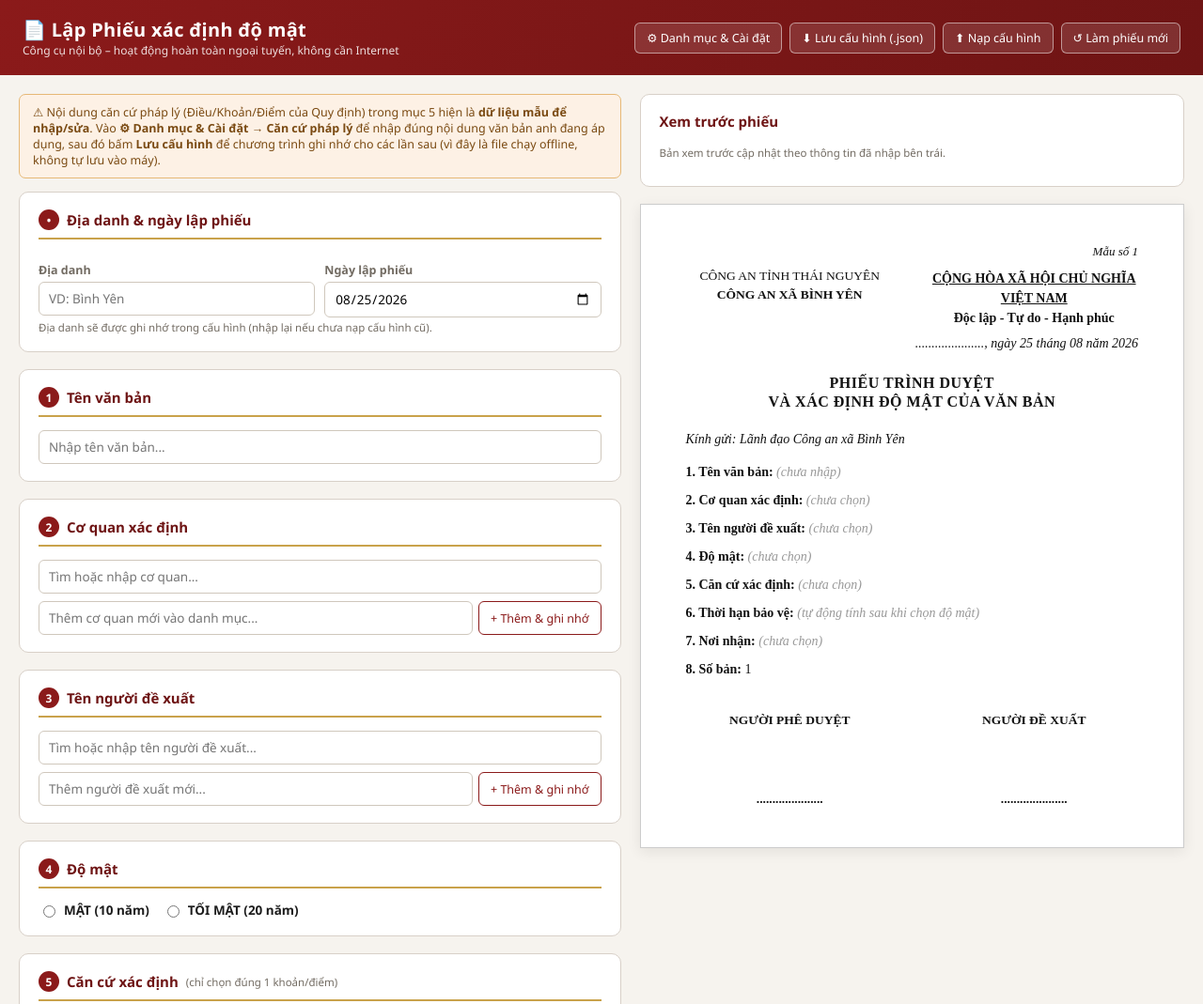
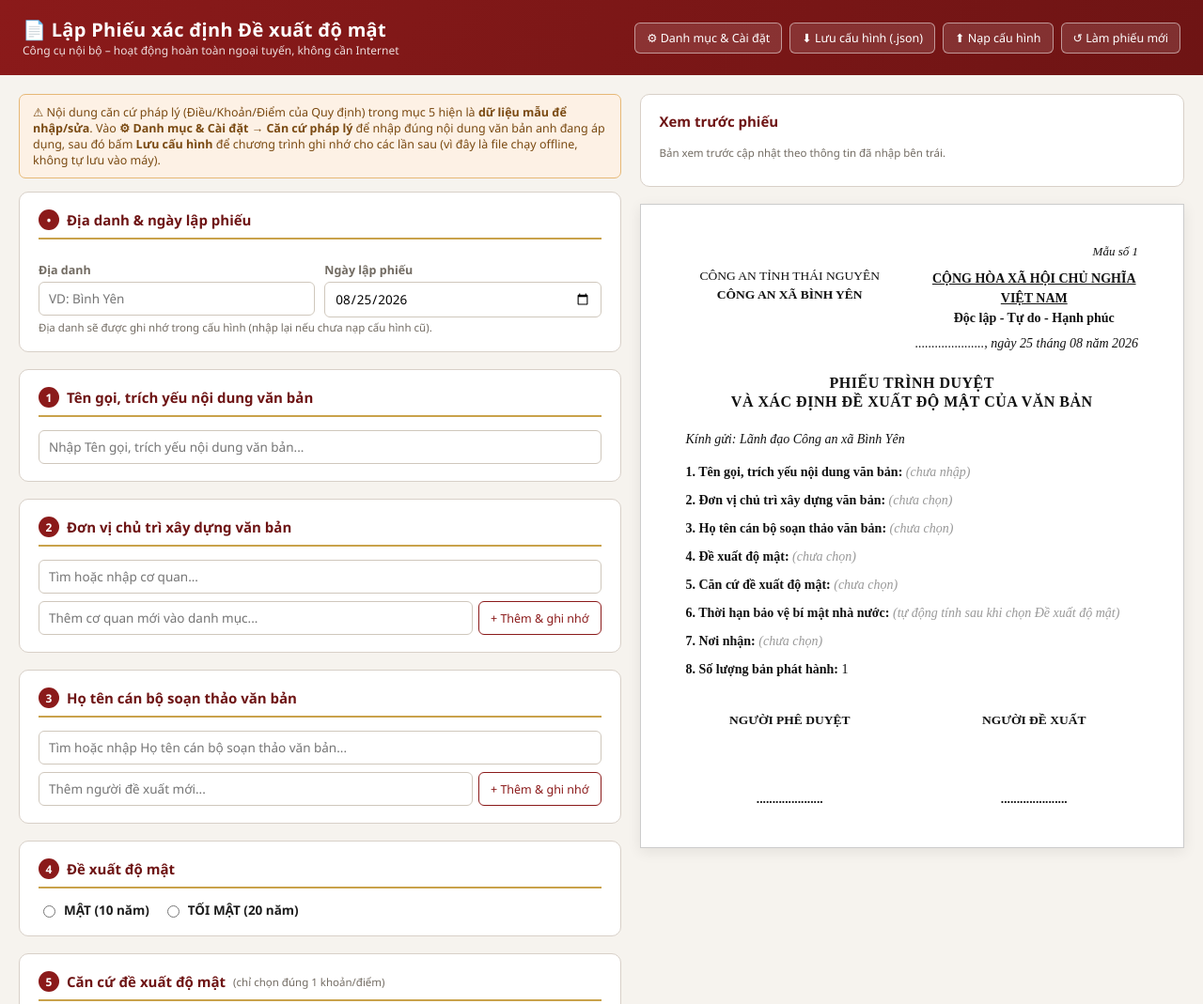
Before and after one commit to lupin1109/Phieuxacdinh, a plain HTML site: page index.html in a window 1280 px wide. Shown: the top 1069 px of the page at 94% size. Drawn offline with Linux system fonts and the light colour scheme.

Commit message:
Update index.html

```diff
--- a/index.html
+++ b/index.html
@@ -3,7 +3,7 @@
 <head>
 <meta charset="UTF-8">
 <meta name="viewport" content="width=device-width, initial-scale=1.0">
-<title>Phiếu xác định độ mật</title>
+<title>Phiếu xác định Đề xuất độ mật</title>
 <style>
   :root{
     --primary:#8b1a1a; --primary-dark:#6e1414; --ink:#1c1c1c; --line:#d8d0c8;
@@ -138,7 +138,7 @@
 
 <header class="app-header">
   <div>
-    <h1>📄 Lập Phiếu xác định độ mật</h1>
+    <h1>📄 Lập Phiếu xác định Đề xuất độ mật</h1>
     <div class="sub">Công cụ nội bộ – hoạt động hoàn toàn ngoại tuyến, không cần Internet</div>
   </div>
   <div class="toolbar">
@@ -175,12 +175,12 @@
     </div>
 
     <div class="panel">
-      <h2><span class="num">1</span> Tên văn bản</h2>
-      <input type="text" id="tenVanBan" placeholder="Nhập tên văn bản..." oninput="renderPreview()">
+      <h2><span class="num">1</span> Tên gọi, trích yếu nội dung văn bản</h2>
+      <input type="text" id="tenVanBan" placeholder="Nhập Tên gọi, trích yếu nội dung văn bản..." oninput="renderPreview()">
     </div>
 
     <div class="panel">
-      <h2><span class="num">2</span> Cơ quan xác định</h2>
+      <h2><span class="num">2</span> Đơn vị chủ trì xây dựng văn bản</h2>
       <div class="searchbox">
         <input type="text" id="coQuanInput" placeholder="Tìm hoặc nhập cơ quan..." autocomplete="off"
           oninput="showDropdown('coQuan')" onfocus="showDropdown('coQuan')">
@@ -193,9 +193,9 @@
     </div>
 
     <div class="panel">
-      <h2><span class="num">3</span> Tên người đề xuất</h2>
+      <h2><span class="num">3</span> Họ tên cán bộ soạn thảo văn bản</h2>
       <div class="searchbox">
-        <input type="text" id="deXuatInput" placeholder="Tìm hoặc nhập tên người đề xuất..." autocomplete="off"
+        <input type="text" id="deXuatInput" placeholder="Tìm hoặc nhập Họ tên cán bộ soạn thảo văn bản..." autocomplete="off"
           oninput="showDropdown('deXuat')" onfocus="showDropdown('deXuat')">
         <div class="dropdown" id="deXuatDropdown" style="display:none;"></div>
       </div>
@@ -206,7 +206,7 @@
     </div>
 
     <div class="panel">
-      <h2><span class="num">4</span> Độ mật</h2>
+      <h2><span class="num">4</span> Đề xuất độ mật</h2>
       <div class="radio-group">
         <label><input type="radio" name="doMat" value="MẬT" onchange="onDoMatChange()"> MẬT (10 năm)</label>
         <label><input type="radio" name="doMat" value="TỐI MẬT" onchange="onDoMatChange()"> TỐI MẬT (20 năm)</label>
@@ -214,7 +214,7 @@
     </div>
 
     <div class="panel">
-      <h2><span class="num">5</span> Căn cứ xác định <span style="font-weight:400;font-size:11.5px;color:var(--muted)">(chỉ chọn đúng 1 khoản/điểm)</span></h2>
+      <h2><span class="num">5</span> Căn cứ đề xuất độ mật <span style="font-weight:400;font-size:11.5px;color:var(--muted)">(chỉ chọn đúng 1 khoản/điểm)</span></h2>
       <div class="tabs" id="dieuTabs"></div>
       <input type="text" class="khoan-search" id="canCuSearch" placeholder="🔍 Tìm nội dung khoản/điểm..." oninput="renderCanCuList()">
       <div class="khoan-list" id="khoanList"></div>
@@ -222,8 +222,8 @@
     </div>
 
     <div class="panel">
-      <h2><span class="num">6</span> Thời hạn bảo vệ</h2>
-      <div class="field-static" id="thoiHanBox">Chọn độ mật để tự động tính thời hạn.</div>
+      <h2><span class="num">6</span> Thời hạn bảo vệ bí mật nhà nước</h2>
+      <div class="field-static" id="thoiHanBox">Chọn Đề xuất độ mật để tự động tính thời hạn.</div>
       <div class="hint">Tự động tính = ngày lập phiếu + (10 năm nếu MẬT / 20 năm nếu TỐI MẬT). Không sửa thủ công.</div>
     </div>
 
@@ -240,7 +240,7 @@
     </div>
 
     <div class="panel">
-      <h2><span class="num">8</span> Số bản</h2>
+      <h2><span class="num">8</span> Số lượng bản phát hành</h2>
       <input type="number" id="soBan" min="1" value="1" oninput="renderPreview()" style="max-width:140px;">
     </div>
 
@@ -421,7 +421,7 @@ function addToList(listName, inputId){
   renderPreview();
 }
 
-/* ============================ ĐỘ MẬT / THỜI HẠN ============================ */
+/* ============================ Đề xuất độ mật / THỜI HẠN ============================ */
 function onDoMatChange(){
   const val = document.querySelector('input[name=doMat]:checked')?.value || "";
   form.doMat = val;
@@ -443,7 +443,7 @@ function computeThoiHan(){
   return addYears(form.ngayLap, years);
 }
 
-/* ============================ CĂN CỨ XÁC ĐỊNH ============================ */
+/* ============================ Căn cứ đề xuất độ mật ============================ */
 function renderDieuTabs(){
   const wrap = document.getElementById('dieuTabs');
   wrap.innerHTML = Object.keys(state.canCu).map(id => {
@@ -523,7 +523,7 @@ function renderPreview(){
   if(thoiHan){
     thoiHanBox.innerHTML = `Bảo vệ đến hết ngày <b>${fmtDateVN(thoiHan)}</b> (${form.doMat==='MẬT'?'10':'20'} năm kể từ ngày lập phiếu ${fmtDateVN(form.ngayLap)})`;
   } else {
-    thoiHanBox.textContent = 'Chọn độ mật để tự động tính thời hạn.';
+    thoiHanBox.textContent = 'Chọn Đề xuất độ mật để tự động tính thời hạn.';
   }
   renderCanCuSelectedBox();
 
@@ -544,17 +544,17 @@ function renderPreview(){
     </div>
     <div class="doc-place">${diaDanh ? escapeHtml(diaDanh) : '.....................'}, ngày ${form.ngayLap?fmtDateVN(form.ngayLap).split('/')[0]:'…'} tháng ${form.ngayLap?fmtDateVN(form.ngayLap).split('/')[1]:'…'} năm ${form.ngayLap?fmtDateVN(form.ngayLap).split('/')[2]:'…'}</div>
 
-    <div class="doc-title">PHIẾU TRÌNH DUYỆT<br>VÀ XÁC ĐỊNH ĐỘ MẬT CỦA VĂN BẢN</div>
+    <div class="doc-title">PHIẾU TRÌNH DUYỆT<br>VÀ XÁC ĐỊNH Đề xuất độ mật CỦA VĂN BẢN</div>
     <div class="doc-kinhgui">Kính gửi: Lãnh đạo Công an xã Bình Yên</div>
 
-    <div class="doc-field"><b>1. Tên văn bản:</b> ${form.tenVanBan ? escapeHtml(form.tenVanBan) : '<span class="empty-note">(chưa nhập)</span>'}</div>
-    <div class="doc-field"><b>2. Cơ quan xác định:</b> ${form.coQuan ? escapeHtml(form.coQuan) : '<span class="empty-note">(chưa chọn)</span>'}</div>
-    <div class="doc-field"><b>3. Tên người đề xuất:</b> ${form.nguoiDeXuat ? escapeHtml(form.nguoiDeXuat) : '<span class="empty-note">(chưa chọn)</span>'}</div>
-    <div class="doc-field"><b>4. Độ mật:</b> ${form.doMat ? escapeHtml(form.doMat) : '<span class="empty-note">(chưa chọn)</span>'}</div>
-    <div class="doc-field"><b>5. Căn cứ xác định:</b> ${canCuText ? ('Căn cứ ' + escapeHtml(canCuText)) : '<span class="empty-note">(chưa chọn)</span>'}</div>
-    <div class="doc-field"><b>6. Thời hạn bảo vệ:</b> ${thoiHan ? fmtDateVN(thoiHan) : '<span class="empty-note">(tự động tính sau khi chọn độ mật)</span>'}</div>
+    <div class="doc-field"><b>1. Tên gọi, trích yếu nội dung văn bản:</b> ${form.tenVanBan ? escapeHtml(form.tenVanBan) : '<span class="empty-note">(chưa nhập)</span>'}</div>
+    <div class="doc-field"><b>2. Đơn vị chủ trì xây dựng văn bản:</b> ${form.coQuan ? escapeHtml(form.coQuan) : '<span class="empty-note">(chưa chọn)</span>'}</div>
+    <div class="doc-field"><b>3. Họ tên cán bộ soạn thảo văn bản:</b> ${form.nguoiDeXuat ? escapeHtml(form.nguoiDeXuat) : '<span class="empty-note">(chưa chọn)</span>'}</div>
+    <div class="doc-field"><b>4. Đề xuất độ mật:</b> ${form.doMat ? escapeHtml(form.doMat) : '<span class="empty-note">(chưa chọn)</span>'}</div>
+    <div class="doc-field"><b>5. Căn cứ đề xuất độ mật:</b> ${canCuText ? ('Căn cứ ' + escapeHtml(canCuText)) : '<span class="empty-note">(chưa chọn)</span>'}</div>
+    <div class="doc-field"><b>6. Thời hạn bảo vệ bí mật nhà nước:</b> ${thoiHan ? fmtDateVN(thoiHan) : '<span class="empty-note">(tự động tính sau khi chọn Đề xuất độ mật)</span>'}</div>
     <div class="doc-field"><b>7. Nơi nhận:</b> ${form.noiNhanChon.length ? escapeHtml(form.noiNhanChon.join('; ')) : '<span class="empty-note">(chưa chọn)</span>'}</div>
-    <div class="doc-field"><b>8. Số bản:</b> ${document.getElementById('soBan') ? escapeHtml(document.getElementById('soBan').value||'') : ''}</div>
+    <div class="doc-field"><b>8. Số lượng bản phát hành:</b> ${document.getElementById('soBan') ? escapeHtml(document.getElementById('soBan').value||'') : ''}</div>
 
     <div class="doc-sign">
       <div class="col">
@@ -582,18 +582,18 @@ function copyPreviewText(){
     `${diaDanh}, ngày ${form.ngayLap?fmtDateVN(form.ngayLap).split('/')[0]:'…'} tháng ${form.ngayLap?fmtDateVN(form.ngayLap).split('/')[1]:'…'} năm ${form.ngayLap?fmtDateVN(form.ngayLap).split('/')[2]:'…'}`,
     "",
     "PHIẾU TRÌNH DUYỆT",
-    "VÀ XÁC ĐỊNH ĐỘ MẬT CỦA VĂN BẢN",
+    "VÀ XÁC ĐỊNH Đề xuất độ mật CỦA VĂN BẢN",
     "",
     "Kính gửi: Lãnh đạo Công an xã Bình Yên",
     "",
-    `1. Tên văn bản: ${form.tenVanBan||''}`,
-    `2. Cơ quan xác định: ${form.coQuan||''}`,
-    `3. Tên người đề xuất: ${form.nguoiDeXuat||''}`,
-    `4. Độ mật: ${form.doMat||''}`,
-    `5. Căn cứ xác định: ${buildCanCuText() ? 'Căn cứ '+buildCanCuText() : ''}`,
-    `6. Thời hạn bảo vệ: ${thoiHan?fmtDateVN(thoiHan):''}`,
+    `1. Tên gọi, trích yếu nội dung văn bản: ${form.tenVanBan||''}`,
+    `2. Đơn vị chủ trì xây dựng văn bản: ${form.coQuan||''}`,
+    `3. Họ tên cán bộ soạn thảo văn bản: ${form.nguoiDeXuat||''}`,
+    `4. Đề xuất độ mật: ${form.doMat||''}`,
+    `5. Căn cứ đề xuất độ mật: ${buildCanCuText() ? 'Căn cứ '+buildCanCuText() : ''}`,
+    `6. Thời hạn bảo vệ bí mật nhà nước: ${thoiHan?fmtDateVN(thoiHan):''}`,
     `7. Nơi nhận: ${form.noiNhanChon.join('; ')}`,
-    `8. Số bản: ${document.getElementById('soBan').value||''}`,
+    `8. Số lượng bản phát hành: ${document.getElementById('soBan').value||''}`,
     "",
     `Người phê duyệt: ${form.nguoiPheDuyet||''}`,
     `Người đề xuất: ${form.nguoiDeXuat||''}`,
@@ -636,16 +636,16 @@ function exportWord(){
       <td><b class="underline">CỘNG HÒA XÃ HỘI CHỦ NGHĨA VIỆT NAM</b><br><b>Độc lập - Tự do - Hạnh phúc</b></td>
     </tr></table>
     <p class="right">${escapeHtml(diaDanh)}, ngày ${dateParts[0]} tháng ${dateParts[1]} năm ${dateParts[2]}</p>
-    <p class="title">PHIẾU TRÌNH DUYỆT<br>VÀ XÁC ĐỊNH ĐỘ MẬT CỦA VĂN BẢN</p>
+    <p class="title">PHIẾU TRÌNH DUYỆT<br>VÀ XÁC ĐỊNH Đề xuất độ mật CỦA VĂN BẢN</p>
     <p class="kinhgui">Kính gửi: Lãnh đạo Công an xã Bình Yên</p>
-    <p><b>1. Tên văn bản:</b> ${escapeHtml(form.tenVanBan||'')}</p>
-    <p><b>2. Cơ quan xác định:</b> ${escapeHtml(form.coQuan||'')}</p>
-    <p><b>3. Tên người đề xuất:</b> ${escapeHtml(form.nguoiDeXuat||'')}</p>
-    <p><b>4. Độ mật:</b> ${escapeHtml(form.doMat||'')}</p>
-    <p><b>5. Căn cứ xác định:</b> ${canCuText ? 'Căn cứ ' + escapeHtml(canCuText) : ''}</p>
-    <p><b>6. Thời hạn bảo vệ:</b> ${thoiHan ? fmtDateVN(thoiHan) : ''}</p>
+    <p><b>1. Tên gọi, trích yếu nội dung văn bản:</b> ${escapeHtml(form.tenVanBan||'')}</p>
+    <p><b>2. Đơn vị chủ trì xây dựng văn bản:</b> ${escapeHtml(form.coQuan||'')}</p>
+    <p><b>3. Họ tên cán bộ soạn thảo văn bản:</b> ${escapeHtml(form.nguoiDeXuat||'')}</p>
+    <p><b>4. Đề xuất độ mật:</b> ${escapeHtml(form.doMat||'')}</p>
+    <p><b>5. Căn cứ đề xuất độ mật:</b> ${canCuText ? 'Căn cứ ' + escapeHtml(canCuText) : ''}</p>
+    <p><b>6. Thời hạn bảo vệ bí mật nhà nước:</b> ${thoiHan ? fmtDateVN(thoiHan) : ''}</p>
     <p><b>7. Nơi nhận:</b> ${escapeHtml(form.noiNhanChon.join('; '))}</p>
-    <p><b>8. Số bản:</b> ${escapeHtml(document.getElementById('soBan').value||'')}</p>
+    <p><b>8. Số lượng bản phát hành:</b> ${escapeHtml(document.getElementById('soBan').value||'')}</p>
     <table class="signtable"><tr>
       <td><b>NGƯỜI PHÊ DUYỆT</b><br><br><br><br>${escapeHtml(form.nguoiPheDuyet||'')}</td>
       <td><b>NGƯỜI ĐỀ XUẤT</b><br><br><br><br>${escapeHtml(form.nguoiDeXuat||'')}</td>
@@ -673,7 +673,7 @@ function switchSettingsTab(tab){
   document.querySelectorAll('#settingsTabs .tab-btn').forEach(b=>b.classList.toggle('active', b.dataset.tab===tab));
   const body = document.getElementById('settingsBody');
   if(tab==='canCu') body.innerHTML = renderCanCuEditor();
-  if(tab==='coQuan') body.innerHTML = renderSimpleListEditor('coQuanList','Danh mục Cơ quan xác định');
+  if(tab==='coQuan') body.innerHTML = renderSimpleListEditor('coQuanList','Danh mục Đơn vị chủ trì xây dựng văn bản');
   if(tab==='nguoi') body.innerHTML = renderSimpleListEditor('nguoiDeXuatList','Danh mục Người đề xuất') + renderSimpleListEditor('nguoiPheDuyetList','Danh mục Người phê duyệt');
   if(tab==='noiNhan') body.innerHTML = renderSimpleListEditor('noiNhanList','Danh mục Nơi nhận thường dùng');
 }
```
